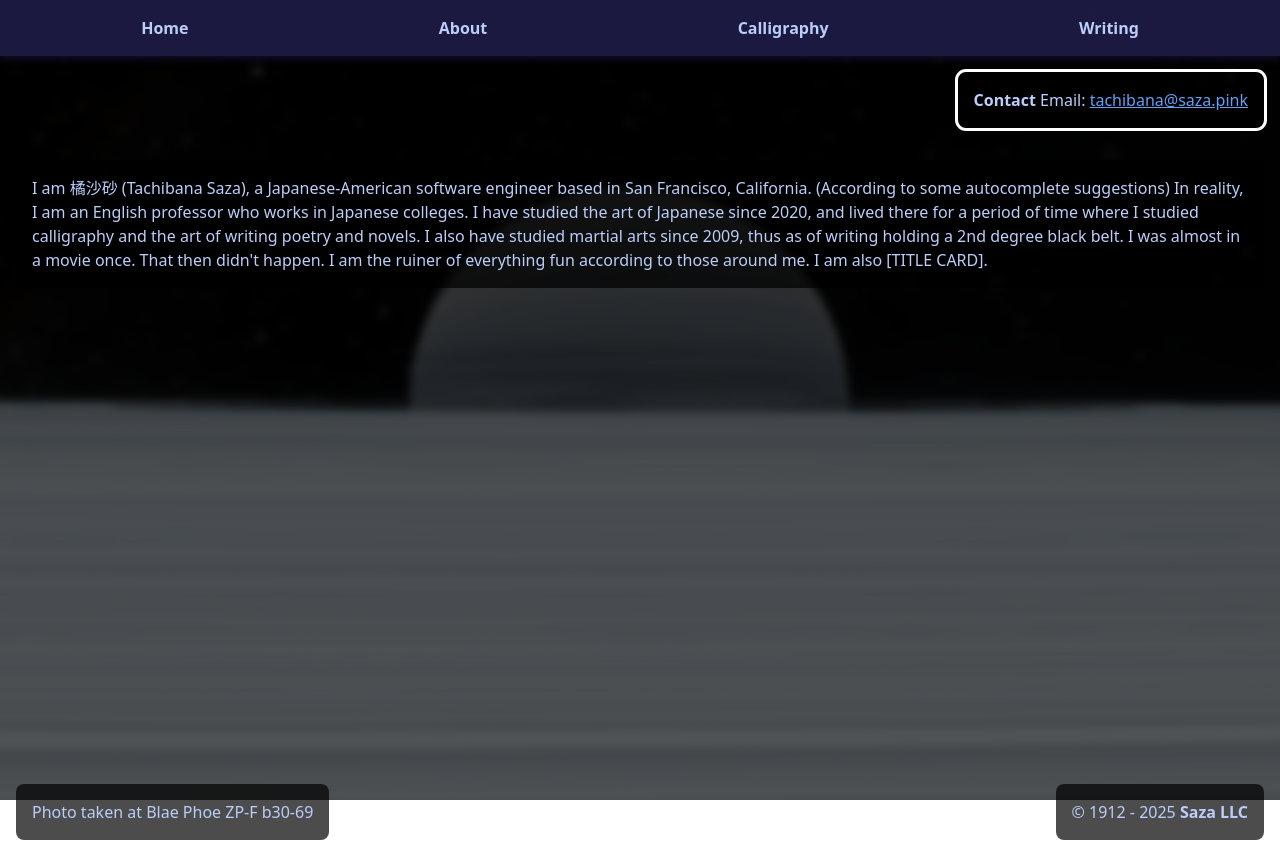
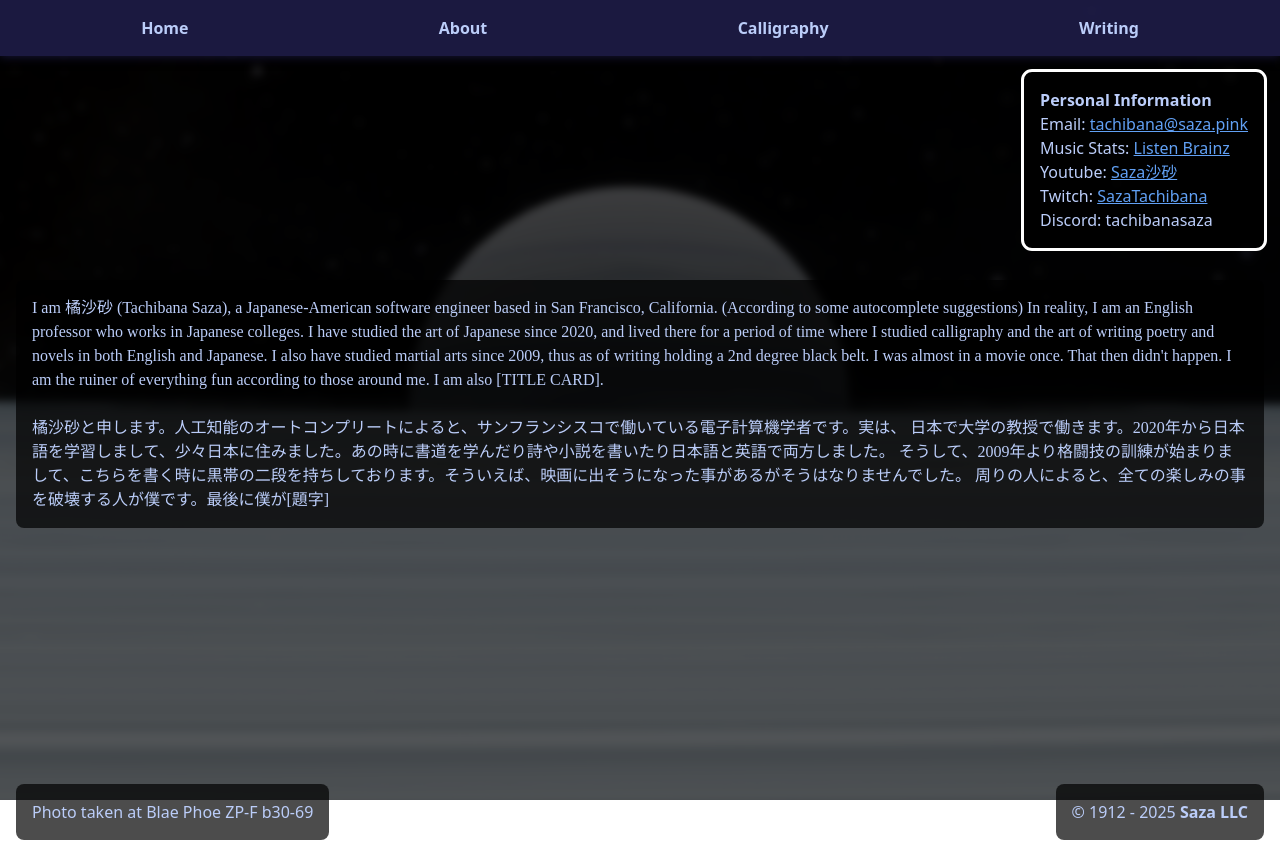
Before and after one commit to SazaGitHub/MeWebsite, a SvelteKit app: page /about in a window 1280 px wide. Built offline with nearby package versions, Linux system fonts and the light colour scheme.

Commit message:
Start of the start of the completion

```diff
--- a/src/routes/about/+page.svelte
+++ b/src/routes/about/+page.svelte
@@ -4,8 +4,21 @@
 
 <div class="縦揃え">
 	<Card id="contact">
-		<strong>Contact</strong> Email:
+		<strong>Personal Information</strong>
+		<br />
+		Email:
 		<a href="mailto:tachibana@saza.pink">tachibana@saza.pink</a>
+		<br />
+		Music Stats:
+		<a href="https://listenbrainz.org/user/Saza/">Listen Brainz</a>
+		<br />
+		Youtube:
+		<a href="https://www.youtube.com/@sazatachibana">Saza沙砂</a>
+		<br />
+		Twitch:
+		<a href="https://www.twitch.tv/sazatachibana">SazaTachibana</a>
+		<br />
+		Discord: tachibanasaza
 	</Card>
 </div>
 
@@ -16,10 +29,16 @@
 		In reality, I am an English professor who works in Japanese colleges. I
 		have studied the art of Japanese since 2020, and lived there for a period
 		of time where I studied calligraphy and the art of writing poetry and
-		novels. I also have studied martial arts since 2009, thus as of writing
-		holding a 2nd degree black belt. I was almost in a movie once. That then
-		didn't happen. I am the ruiner of everything fun according to those around
-		me. I am also [TITLE CARD].
+		novels in both English and Japanese. I also have studied martial arts
+		since 2009, thus as of writing holding a 2nd degree black belt. I was
+		almost in a movie once. That then didn't happen. I am the ruiner of
+		everything fun according to those around me. I am also [TITLE CARD].
+		<br />
+		<br />
+		橘沙砂と申します。人工知能のオートコンプリートによると、サンフランシスコで働いている電子計算機学者です。実は、
+		日本で大学の教授で働きます。2020年から日本語を学習しまして、少々日本に住みました。あの時に書道を学んだり詩や小説を書いたり日本語と英語で両方しました。
+		そうして、2009年より格闘技の訓練が始まりまして、こちらを書く時に黒帯の二段を持ちしております。そういえば、映画に出そうになった事があるがそうはなりませんでした。
+		周りの人によると、全ての楽しみの事を破壊する人が僕です。最後に僕が[題字]
 	</Card>
 </div>
 
@@ -29,6 +48,11 @@
 		align-items: flex-start;
 	}
 
+	:global(#bio) {
+		display: flex;
+		font-family: "Times New Roman", Times, serif;
+	}
+
 	:global(#contact) {
 		margin-left: auto;
 		outline: solid 3px white;
--- a/src/routes/calligraphy/+page.svelte
+++ b/src/routes/calligraphy/+page.svelte
@@ -3,3 +3,12 @@
 </script>
 
 Coming Soon
+
+<div>
+	<Card id="calligraphy info">
+		I started calligraphy while in a Japanese college for the first time, and
+		ever since then it has become an important part of my life. I primarily
+		write in what is called 草書 (Sousho), meaning "grass write" which is a
+		highly cursive style.
+	</Card>
+</div>
--- a/src/routes/writing/+page.svelte
+++ b/src/routes/writing/+page.svelte
@@ -3,3 +3,10 @@
 </script>
 
 Coming Soon
+
+<div>
+	<Card id="writing info">
+		I have been writing in both English and Japanese for years, and prefer
+		writing fiction or poetry type works.
+	</Card>
+</div>
```
Also changed, not shown: 1 other file (tests, documents, lock files or other folders).
